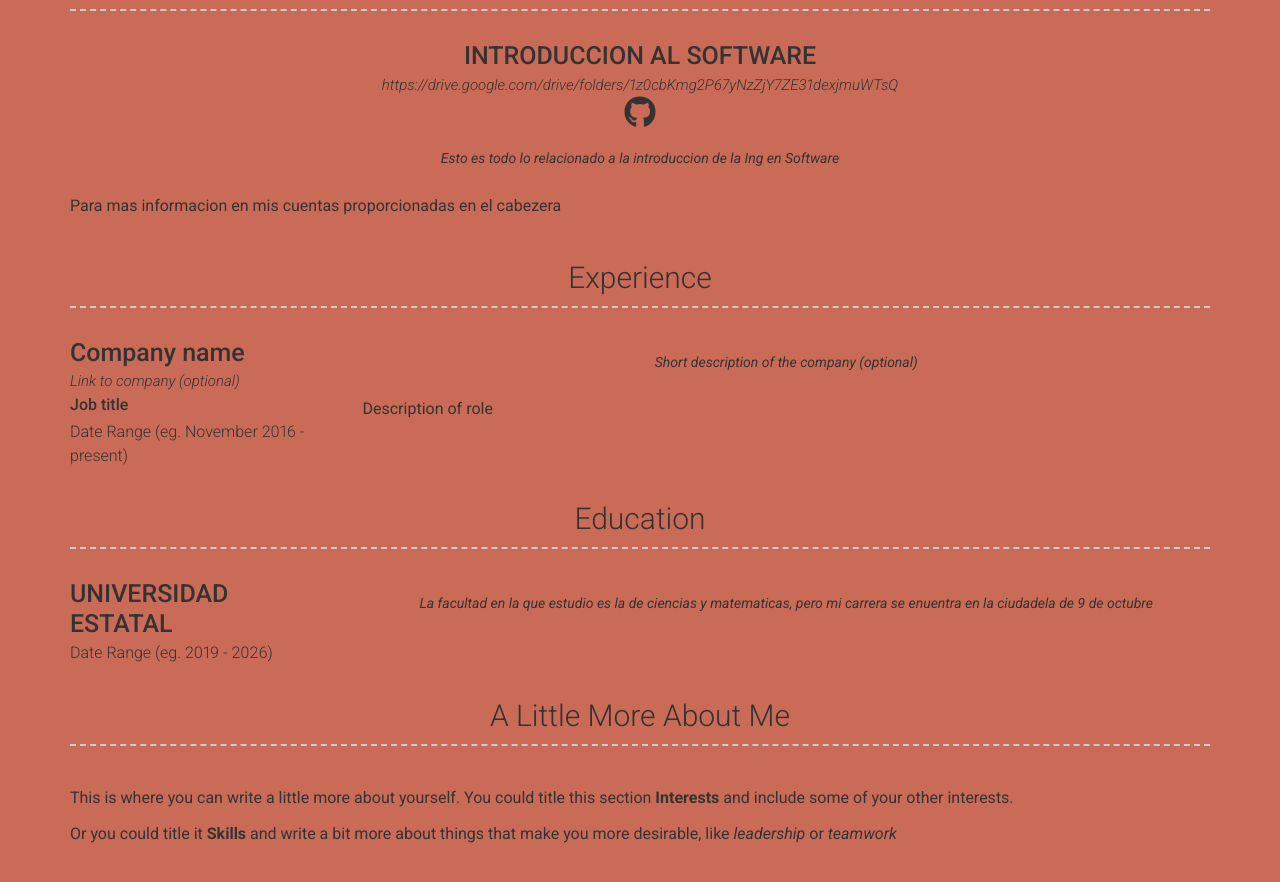
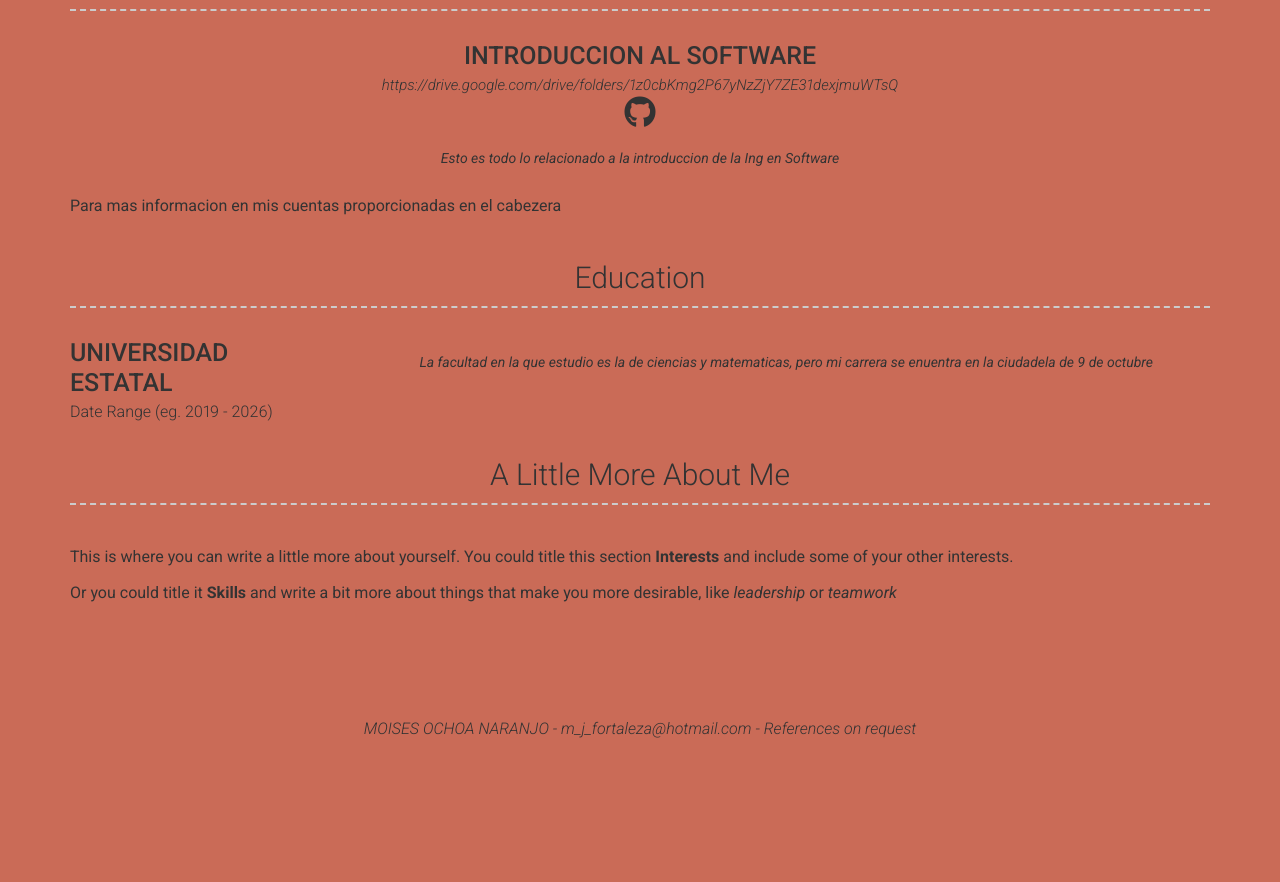
Before and after one commit to moises2018-gif/LORE, a Jekyll site: the page built from index.md, in a window 1280 px wide and 900 px high, scrolled down 616 px. Shown: the top 882 px of the window. Built offline with Jekyll 4.4.1, drawn with Linux system fonts in a browser that asks for light colours; nearby versions of some CDN libraries; after the commit the page ends 1369 px from its top, so only the background shows below that.

Commit message:
Update experience.yml

```diff
--- a/_data/experience.yml
+++ b/_data/experience.yml
@@ -1,10 +1 @@
 # Experience template
-- layout: left
-  company: Company name
-  link: Link to company (optional)
-  job_title: Job title
-  dates: Date Range (eg. November 2016 - present)
-  quote: >
-   Short description of the company (optional)
-  description: | # this will include new lines to allow paragraphs
-    Description of role
```
